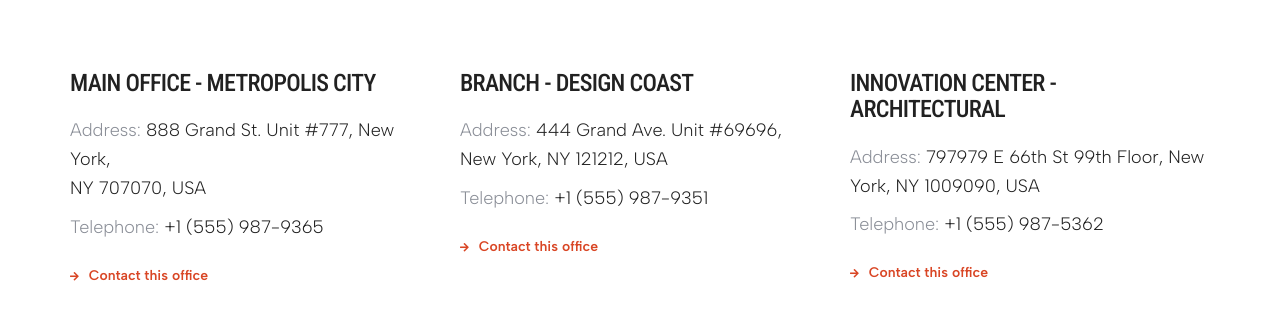
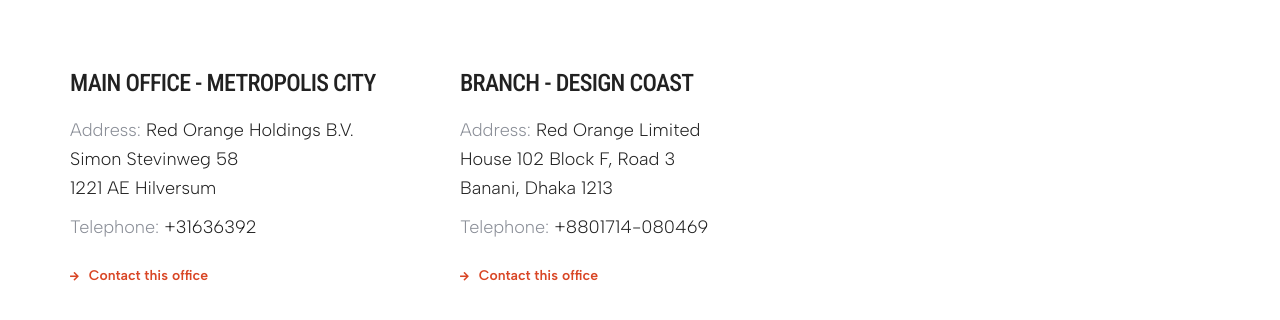
Before and after one commit to RedOrangeLtd/RedOrange-Consultancy, a Next.js app: page /contact in a window 1280 px wide. Shown: the part 780-1100 px from the top of the page. Built offline with nearby package versions, Linux system fonts and the light colour scheme.

Commit message:
`Update contact information and footer details`

```diff
--- a/app/contact/page.js
+++ b/app/contact/page.js
@@ -20,14 +20,14 @@
               <p className="mil-mb-10">
                 Address:{" "}
                 <span className="mil-dark">
-                  888 Grand St. Unit #777, New York, <br />
-                  NY 707070, USA
+                  Red Orange Holdings B.V. <br />
+                  Simon Stevinweg 58 <br /> 1221 AE Hilversum
                 </span>
               </p>
               <p className="mil-mb-20">
-                Telephone: <span className="mil-dark">+1 (555) 987-9365</span>
+                Telephone: <span className="mil-dark">+31636392</span>
               </p>
-              <a href="tel:+15559879365" className="mil-link mil-accent">
+              <a href="tel:+31636392" className="mil-link mil-accent">
                 Contact this office
               </a>
             </div>
@@ -36,18 +36,18 @@
               <p className="mil-mb-10">
                 Address:{" "}
                 <span className="mil-dark">
-                  444 Grand Ave. Unit #69696, <br />
-                  New York, NY 121212, USA
+                  Red Orange Limited <br />
+                  House 102 Block F, Road 3 <br /> Banani, Dhaka 1213
                 </span>
               </p>
               <p className="mil-mb-20">
-                Telephone: <span className="mil-dark">+1 (555) 987-9351</span>
+                Telephone: <span className="mil-dark">+8801714-080469</span>
               </p>
-              <a href="tel:+15559879365" className="mil-link mil-accent">
+              <a href="tel:+8801714-080469" className="mil-link mil-accent">
                 Contact this office
               </a>
             </div>
-            <div className="col-xl-4 mil-mb-50">
+            {/* <div className="col-xl-4 mil-mb-50">
               <h5 className="mil-mb-20">Innovation Center - Architectural</h5>
               <p className="mil-mb-10">
                 Address:{" "}
@@ -61,7 +61,7 @@
               <a href="tel:+15559879365" className="mil-link mil-accent">
                 Contact this office
               </a>
-            </div>
+            </div> */}
           </div>
         </div>
       </div>
--- a/layout/Footer.js
+++ b/layout/Footer.js
@@ -11,13 +11,13 @@
           <div className="col-xl-3 mil-mb-100">
             <h6 className="mil-soft mil-mb-30 mil-up">Main Office</h6>
             <p className="mil-soft-2 mil-mb-20 mil-up">
-              Address: 888 Grand St.
-              <br /> Unit #777, New York, NY
-              <br /> 707070, USA
+              Address: Red Orange Holdings B.V.
+              <br /> Stevinweg 58
+              <br /> 1221 AE Hilversum
             </p>
             <div className="mil-up">
-              <a href={+15559876543} className="mil-light">
-                Phone: +1 (555) 987-6543
+              <a href={+31636392} className="mil-light">
+                Phone: +31636392
               </a>
             </div>
           </div>
@@ -28,8 +28,8 @@
               assistance?
             </p>
             <div className="mil-up">
-              <a href="mailto:info@moorkarchitects.com" className="mil-light">
-                info@moorkarchitects.com
+              <a href="mailto:info@redorangecom.com" className="mil-light">
+                info@redorangecom.com
               </a>
             </div>
           </div>
@@ -69,10 +69,8 @@
       </div>
       <div className="container mil-p-0-200">
         <div className="mil-footer-bottom mil-up">
-          <p className="mil-text-14 mil-up">
-            © 2024 Møork Architecture &amp; Interior Design
-          </p>
-          <p className="mil-text-14 mil-up">Developed by bslthemes</p>
+          <p className="mil-text-14 mil-up">© 2024 RedOrange Consultancy</p>
+          <p className="mil-text-14 mil-up">Developed by RedOrange ICT</p>
         </div>
       </div>
     </footer>
--- a/layout/Header.js
+++ b/layout/Header.js
@@ -24,8 +24,8 @@
       >
         {/* <a href="#" onClick={(e) => e.preventDefault()}>
           Home
-        </a> */}
-        {/* <ul>
+        </a>
+        <ul>
           <li>
             <Link href="/">Home 1</Link>
           </li>
```
